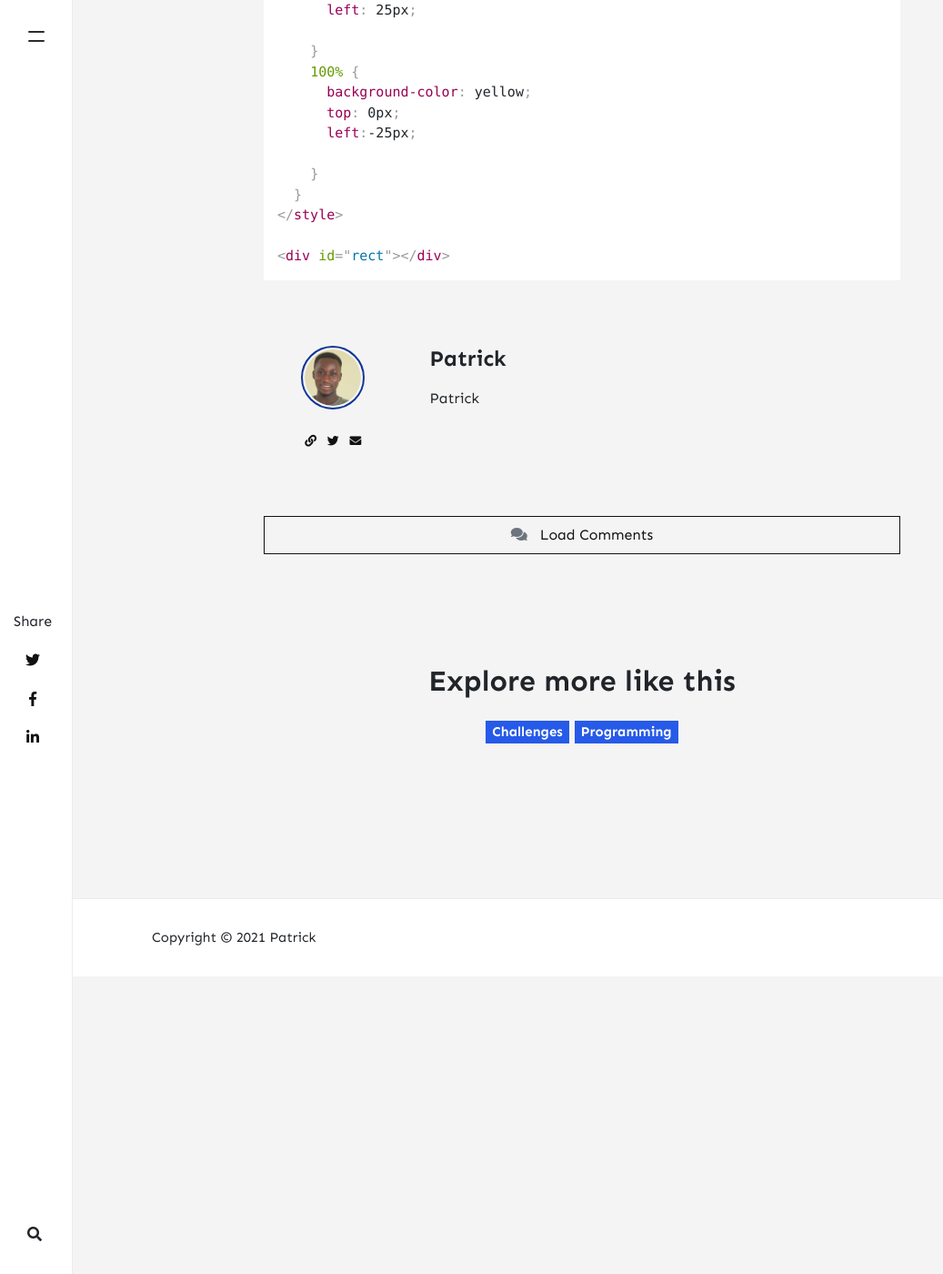
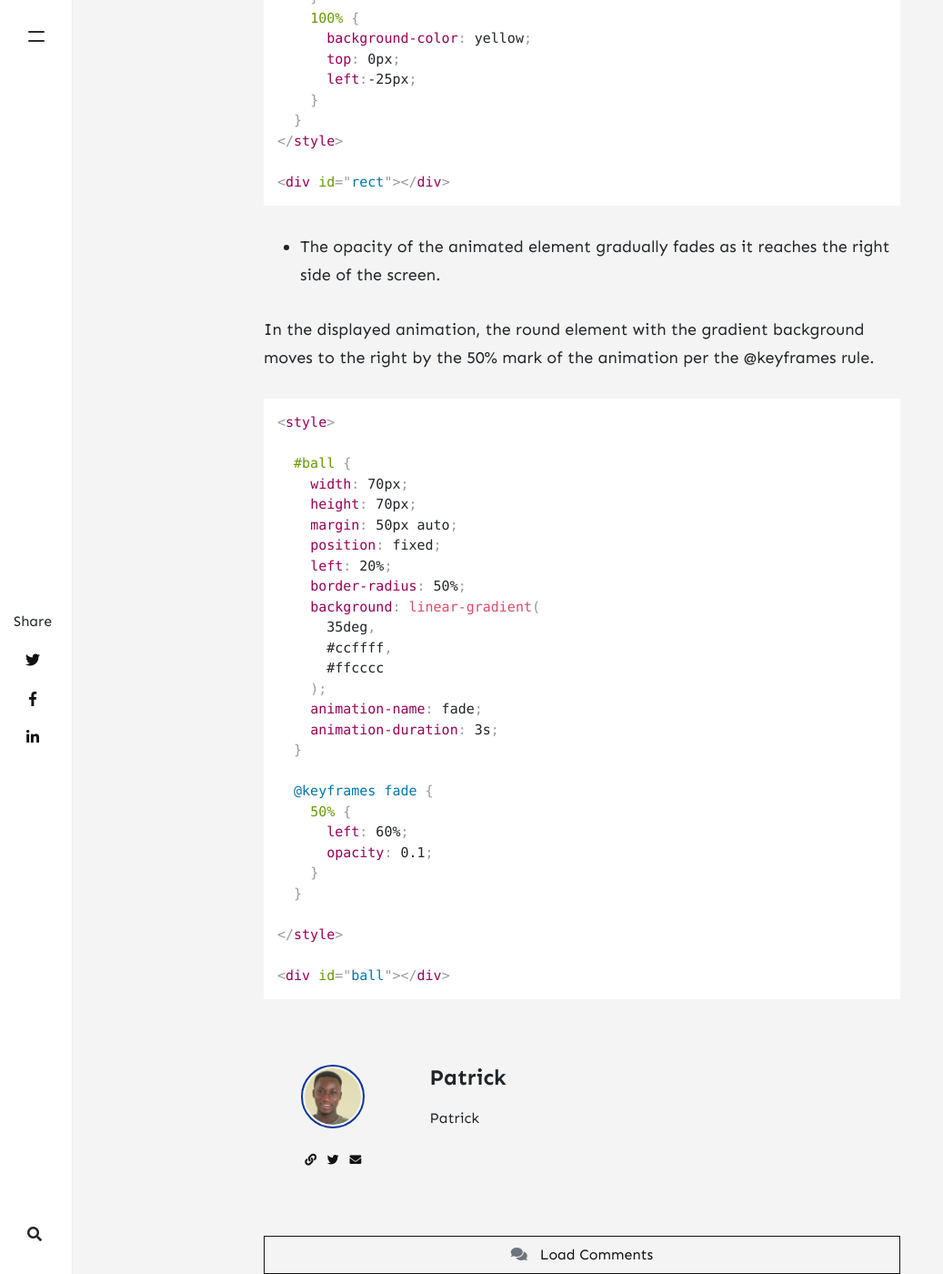
Before and after one commit to Dev-Path/briefcase, a Jekyll site: the page built from _posts/2021-09-05-challenges-and-snippets.md, in a window 1280 px wide and 1400 px high, scrolled down 1698 px. Shown: the whole window at 91% size, without its empty margins (0-1037 px from the left). Built offline with Jekyll 4.4.1, drawn with Linux system fonts in a browser that asks for light colours; nearby versions of some CDN libraries; comment, search, counter and statistics services are not loaded; before the commit the page ends 2771 px from its top, so only the background shows below that.

Commit message:
update content

````diff
--- a/_posts/2021-09-05-challenges-and-snippets.md
+++ b/_posts/2021-09-05-challenges-and-snippets.md
@@ -8,7 +8,7 @@ beforetoc: ""
 toc:
 ---
 
-When elements have a specified position, such as fixed or relative, the CSS offset properties **right**, **left**, **top**, and **bottom** can be used in animation rules to create movement.
+* When elements have a specified position, such as fixed or relative, the CSS offset properties **right**, **left**, **top**, and **bottom** can be used in animation rules to create movement.
 
 ```html
 <style>
@@ -31,22 +31,54 @@ When elements have a specified position, such as fixed or relative, the CSS offs
       background-color: blue;
       top: 0px;
       left: 0px;
-
     }
     50% {
       background-color: green;
       top: 50px;
       left: 25px;
-
     }
     100% {
       background-color: yellow;
       top: 0px;
       left:-25px;
-
     }
   }
 </style>
 
 <div id="rect"></div>
 ```
+
+* The opacity of the animated element gradually fades as it reaches the right side of the screen.
+
+In the displayed animation, the round element with the gradient background moves to the right by the 50% mark of the animation per the @keyframes rule.
+
+```html
+<style>
+
+  #ball {
+    width: 70px;
+    height: 70px;
+    margin: 50px auto;
+    position: fixed;
+    left: 20%;
+    border-radius: 50%;
+    background: linear-gradient(
+      35deg,
+      #ccffff,
+      #ffcccc
+    );
+    animation-name: fade;
+    animation-duration: 3s;
+  }
+
+  @keyframes fade {
+    50% {
+      left: 60%;
+      opacity: 0.1;
+    }
+  }
+
+</style>
+
+<div id="ball"></div>
+```
````
